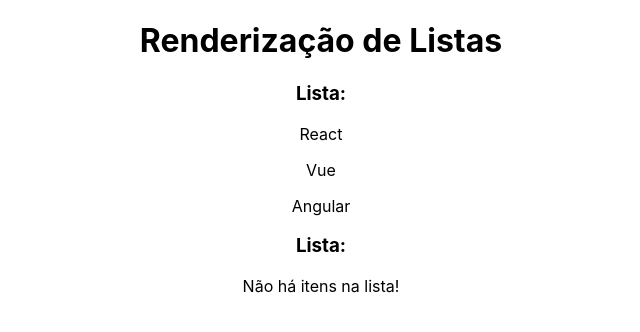
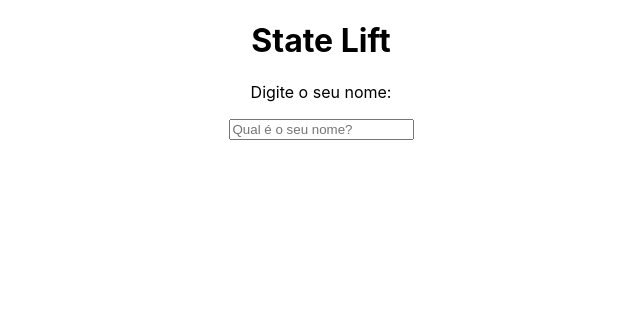
Before and after one commit to AlcindoNeto/react, a React (Create React App) app in the folder ARQUIVOS/meu-projeto/: page / in a window 1280 px wide. Shown: the top 332 px of the page, without its empty margins (319-959 px from the left). Built offline with nearby package versions, Linux system fonts and the light colour scheme.

Commit message:
state lift

```diff
--- a/ARQUIVOS/meu-projeto/src/App.jsx
+++ b/ARQUIVOS/meu-projeto/src/App.jsx
@@ -8,9 +8,13 @@ import Evento from './components/Evento';
 import Form from './components/Form';
 import Condicional from './components/Condicional';
 import OutraLista from './components/OutraLista.jsx';
+import { useState } from 'react';
+import SeuNome from './components/SeuNome.jsx';
+import Saudacao from './components/Saudacao.jsx';
 
 
 function App() {
+  const [nome, setNome] = useState()
   const meusItens = ['React', 'Vue', 'Angular']
 /*   const name = 'Alce'
   const newName = name.toLocaleUpperCase()
@@ -44,9 +48,12 @@ function App() {
       <Evento/> */}
       {/* <h1>Renderização Condicional</h1>
       <Condicional/> */}
-      <h1>Renderização de Listas</h1>
+      {/* <h1>Renderização de Listas</h1>
       <OutraLista itens={meusItens}/>
-      <OutraLista itens={[]}/>
+      <OutraLista itens={[]}/> */}
+      <h1>State Lift</h1>
+      <SeuNome setNome={setNome}/>
+      <Saudacao nome={nome}/>
     </div>
   );
 }
--- /dev/null
+++ b/ARQUIVOS/meu-projeto/src/components/Saudacao.jsx
@@ -0,0 +1,10 @@
+function Saudacao({nome}){
+
+    function gerarSaudacao(algumNome){
+        return `Olá ${algumNome}, tudo bem?`
+    }
+
+    return <>{nome && <p>{gerarSaudacao(nome)}</p>}</>
+
+}
+export default Saudacao
--- /dev/null
+++ b/ARQUIVOS/meu-projeto/src/components/SeuNome.jsx
@@ -0,0 +1,14 @@
+function SeuNome({setNome}){
+    return(
+        <div>
+            <p>Digite o seu nome:</p>
+            <input
+            type="text"
+            placeholder="Qual é o seu nome?"
+            onChange={(e) => setNome(e.target.value)}
+            />
+        </div>
+    )
+}
+
+export default SeuNome
```
